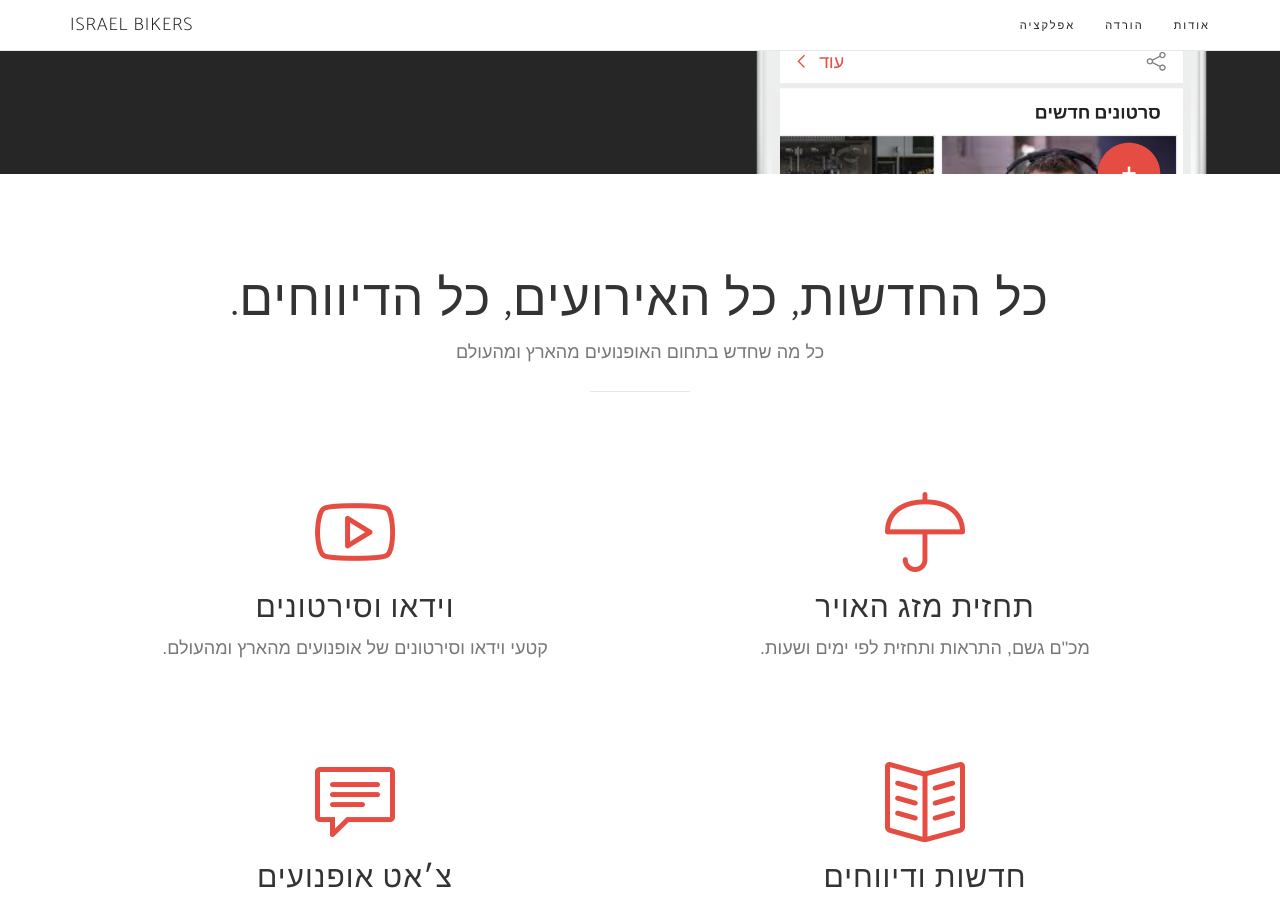
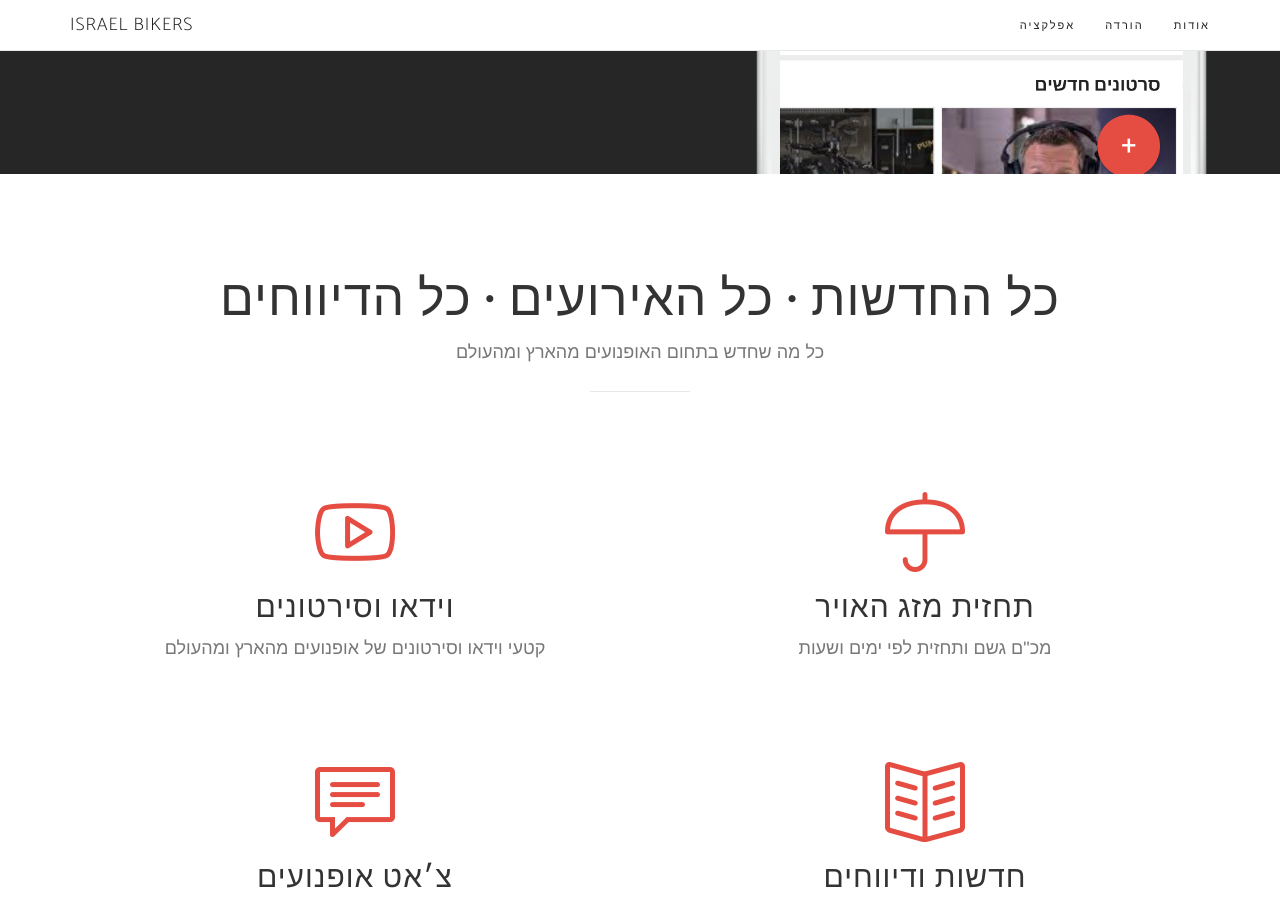
Before and after one commit to shaharl/www.israel-bikers.com, a Jekyll site: the page built from index.md, in a window 1280 px wide and 900 px high, scrolled down 726 px. Built offline with Jekyll 4.4.1, drawn with Linux system fonts in a browser that asks for light colours; nearby versions of some CDN libraries; some web fonts are replaced; some of the changed text lies outside the part shown.

Commit message:
fix for mobile devices

```diff
--- a/_includes/contact.html
+++ b/_includes/contact.html
@@ -42,6 +42,6 @@
 -->
 <footer>
     <div class="container">
-        <p>Copyrights &copy; 2018 Israel Bikers | <a rel="nofollow" target="blank" href="{{ site.url }}/terms-privacy-policy.html">Terms of Use & Privacy Policy</a></p>
+        <p>Copyrights &copy; 2018 | <a style="color:rgba(255, 255, 255, 0.3)" rel="nofollow" target="blank" href="{{ site.url }}/terms-privacy-policy.html">Terms of Use & Privacy Policy</a></p>
     </div>
 </footer>
--- a/_includes/header.html
+++ b/_includes/header.html
@@ -5,7 +5,7 @@
                 <div class="header-content">
                     <div class="header-content-inner">
                         <h1>האפלקציה הראשונה לרוכבי דו-גלגלי ואופנועים בישראל</h1>
-                        <a href="#download" class="btn btn-outline btn-xl page-scroll">!הורד את האפלקציה</a>
+                        <a href="#download" class="btn btn-outline btn-xl page-scroll">הורד את האפלקציה</a>
                     </div>
                 </div>
             </div>
--- a/_includes/services.html
+++ b/_includes/services.html
@@ -4,7 +4,7 @@
             <div class="row">
                 <div class="col-lg-12 text-center">
                     <div class="section-heading">
-                        <h2>.כל החדשות, כל האירועים, כל הדיווחים</h2>
+                        <h2>כל החדשות &bull; כל האירועים &bull; כל הדיווחים</h2>
                         <p class="text-muted">כל מה שחדש בתחום האופנועים מהארץ ומהעולם</p>
                         <hr>
                     </div>
@@ -18,14 +18,14 @@
                                 <div class="feature-item">
                                     <i class="icon-social-youtube text-primary"></i>
                                     <h3>וידאו וסירטונים</h3>
-                                    <p class="text-muted">.קטעי וידאו וסירטונים של אופנועים מהארץ ומהעולם</p>
+                                    <p class="text-muted">קטעי וידאו וסירטונים של אופנועים מהארץ ומהעולם</p>
                                 </div>
                             </div>
                             <div class="col-md-6">
                                 <div class="feature-item">
                                     <i class="icon-umbrella text-primary"></i>
                                     <h3>תחזית מזג האויר</h3>
-                                    <p class="text-muted">.מכ"ם גשם, התראות ותחזית לפי ימים ושעות</p>
+                                    <p class="text-muted">מכ"ם גשם ותחזית לפי ימים ושעות</p>
                                 </div>
                             </div>
                         </div>
@@ -34,14 +34,14 @@
                                 <div class="feature-item">
                                     <i class="icon-speech text-primary"></i>
                                     <h3>צ׳אט אופנועים</h3>
-                                    <p class="text-muted">.צ׳אט אופנועים כללי, עם ממשק נוח וקל לתפעול</p>
+                                    <p class="text-muted">צ׳אט אופנועים כללי עם ממשק נוח וקל לתפעול</p>
                                 </div>
                             </div>
                             <div class="col-md-6">
                                 <div class="feature-item">
                                     <i class="icon-book-open text-primary"></i>
                                     <h3>חדשות ודיווחים</h3>
-                                    <p class="text-muted">.הישאר מעודכן בכל החדשות ואירועי האופנועים</p>
+                                    <p class="text-muted">הישאר מעודכן בכל החדשות ואירועי האופנועים</p>
                                 </div>
                             </div>
                         </div>
```
Also changed, not shown: img/Screenshot_20180226-080026.png (added), img/screenshot_header copy.png (added), img/screenshot_header.png.
